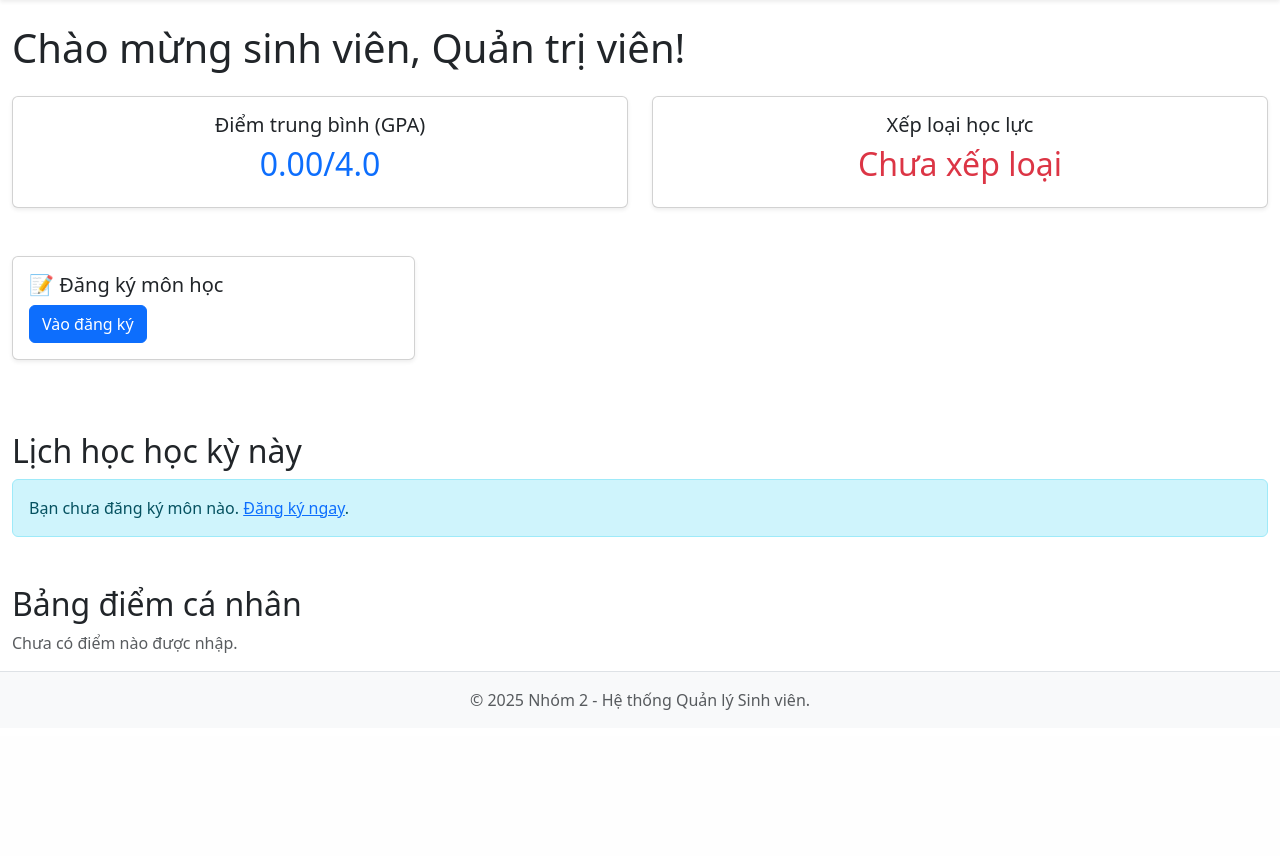
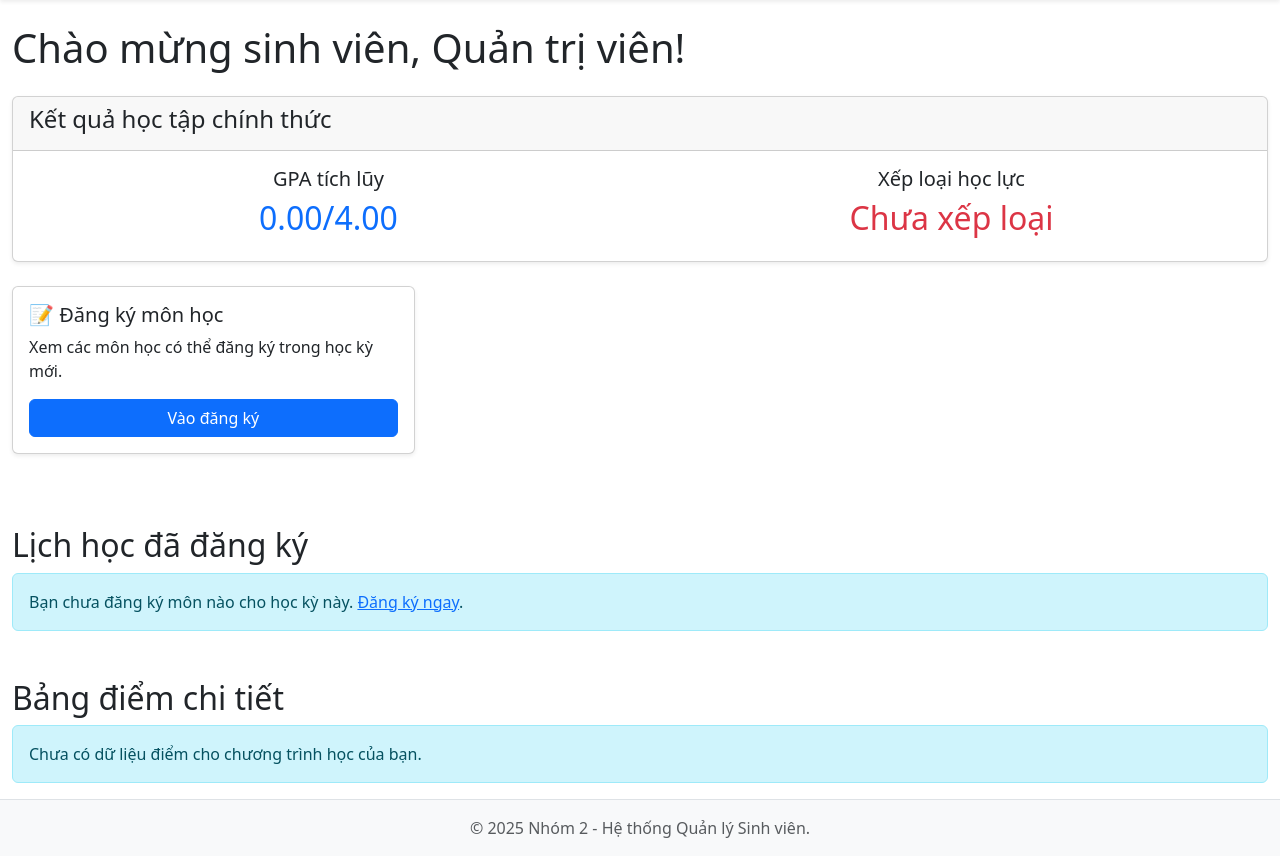
Before and after one commit to LeLuuTrungHoa/QuanLiSinhVien, a PHP site: page /student/index.php in a window 1280 px wide. Shown: the part 64-920 px from the top of the page. Before the commit the page ends 774 px from the top, so only its background shows below. Run offline with PHP 8.4, Linux system fonts and the light colour scheme; a user stored in the database is signed in; data comes from the database, SQL or seed files in the repository.

Commit message:
[Fix] hiển thị kết quả tạm thời và kết quả chính thức trong trường hợp đủ điểm và chưa đủ điểm

```diff
--- a/student/index.php
+++ b/student/index.php
@@ -12,67 +12,115 @@ if (!isset($_SESSION['user_id']) || $_SESSION['role'] !== 'student') {
 
 $student_id = $_SESSION['user_id'];
 
-// === HÀM TÍNH GPA VÀ XẾP LOẠI ===
-function calculateGPAAndRank($pdo, $student_id) {
+// === LOGIC TÍNH TOÁN ĐIỂM VÀ GPA ===
+// Ghi chú: File này thực hiện logic phức tạp để tính GPA, vui lòng đọc kỹ comment để hiểu rõ.
+
+// 1. Lấy lớp của sinh viên để xác định chương trình học
+$stmt = $pdo->prepare("SELECT lop_hoc_id FROM users WHERE id = ?");
+$stmt->execute([$student_id]);
+$student_class = $stmt->fetch();
+
+$all_subjects_grades = [];
+$incomplete_subjects_count = 0;
+$total_points = 0;
+$total_credits = 0;
+$total_subjects_count = 0;
+
+// Chỉ thực hiện tính toán nếu sinh viên đã được xếp lớp
+if ($student_class && $student_class['lop_hoc_id']) {
+    // 2. Lấy tất cả các môn học được phân công cho lớp của sinh viên.
+    // Đây là nguồn chính để biết sinh viên phải học những môn nào.
     $stmt = $pdo->prepare("
         SELECT
-            d.diem_qua_trinh,
-            d.diem_giua_ky,
-            d.diem_cuoi_ky,
+            pc.id AS phan_cong_id,
+            mh.ten_mon,
             mh.so_tin_chi
-        FROM diem d
-        JOIN phan_cong pc ON d.phan_cong_id = pc.id
+        FROM phan_cong pc
         JOIN mon_hoc mh ON pc.subject_id = mh.id
-        WHERE d.student_id = ? AND d.diem_cuoi_ky IS NOT NULL
+        WHERE pc.lop_hoc_id = ?
+        ORDER BY mh.ten_mon
     ");
-    $stmt->execute([$student_id]);
-    $records = $stmt->fetchAll();
+    $stmt->execute([$student_class['lop_hoc_id']]);
+    $assigned_subjects = $stmt->fetchAll();
+    $total_subjects_count = count($assigned_subjects);
 
-    if (empty($records)) {
-        return ['gpa' => 0.0, 'rank' => 'Chưa xếp loại'];
+    // 3. Lặp qua từng môn học trong chương trình, tìm điểm và tính toán
+    foreach ($assigned_subjects as $subject) {
+        // Với mỗi môn học, truy vấn điểm của sinh viên
+        $stmt_grade = $pdo->prepare("
+            SELECT diem_qua_trinh, diem_giua_ky, diem_cuoi_ky
+            FROM diem
+            WHERE student_id = ? AND phan_cong_id = ?
+        ");
+        $stmt_grade->execute([$student_id, $subject['phan_cong_id']]);
+        $grade = $stmt_grade->fetch();
+
+        $diem_qt = $grade['diem_qua_trinh'] ?? null;
+        $diem_gk = $grade['diem_giua_ky'] ?? null;
+        $diem_ck = $grade['diem_cuoi_ky'] ?? null;
+
+        // Chuẩn bị một mảng để chứa dữ liệu của môn học này, sẽ được dùng để hiển thị ở bảng điểm dưới
+        $subject_data = [
+            'ten_mon' => $subject['ten_mon'],
+            'so_tin_chi' => $subject['so_tin_chi'],
+            'diem_qua_trinh' => $diem_qt,
+            'diem_giua_ky' => $diem_gk,
+            'diem_cuoi_ky' => $diem_ck,
+            'diem_he_10' => null, // Điểm tổng kết theo thang 10
+            'diem_he_4' => null,  // Điểm tổng kết theo thang 4 (GPA)
+        ];
+
+        // *** QUY TẮC QUAN TRỌNG: Kiểm tra môn học đã có ĐỦ 3 cột điểm chưa ***
+        // Nếu một trong các điểm là null, môn này sẽ không được tính vào GPA.
+        if ($diem_qt !== null && $diem_gk !== null && $diem_ck !== null) {
+            // Môn học đủ điểm, tiến hành tính toán
+
+            // a. Tính điểm hệ 10 (ví dụ: QT 20%, GK 30%, CK 50%)
+            $score_10 = ($diem_qt * 0.2) + ($diem_gk * 0.3) + ($diem_ck * 0.5);
+            $subject_data['diem_he_10'] = $score_10;
+
+            // b. Quy đổi điểm từ thang 10 sang thang 4
+            $gpa_point = 0.0;
+            if ($score_10 >= 8.5) $gpa_point = 4.0;
+            elseif ($score_10 >= 8.0) $gpa_point = 3.5; // B+
+            elseif ($score_10 >= 7.0) $gpa_point = 3.0; // B
+            elseif ($score_10 >= 6.5) $gpa_point = 2.5; // C+
+            elseif ($score_10 >= 5.5) $gpa_point = 2.0; // C
+            elseif ($score_10 >= 5.0) $gpa_point = 1.5; // D+
+            elseif ($score_10 >= 4.0) $gpa_point = 1.0; // D
+            else $gpa_point = 0.0; // F
+
+            $subject_data['diem_he_4'] = $gpa_point;
+
+            // c. Cộng dồn điểm và tín chỉ để tính GPA chung
+            $credit = (int)$subject['so_tin_chi'];
+            $total_points += $gpa_point * $credit; // Tổng điểm = (điểm hệ 4 * số tín chỉ)
+            $total_credits += $credit;             // Tổng số tín chỉ
+        } else {
+            // Nếu chưa đủ điểm, đánh dấu là môn chưa hoàn thành
+            $incomplete_subjects_count++;
+        }
+
+        // Thêm dữ liệu môn này vào mảng lớn để hiển thị
+        $all_subjects_grades[] = $subject_data;
     }
+}
 
-    $total_points = 0;
-    $total_credits = 0;
+// 4. Tính GPA cuối cùng và xếp loại
+// GPA = Tổng điểm (đã nhân tín chỉ) / Tổng tín chỉ
+$gpa = ($total_credits > 0) ? round($total_points / $total_credits, 2) : 0.0;
 
-    foreach ($records as $r) {
-        // Tính điểm tổng (hệ số: QT 20%, GK 30%, CK 50%)
-        $score =
-            ($r['diem_qua_trinh'] ?? 0) * 0.2 +
-            ($r['diem_giua_ky'] ?? 0) * 0.3 +
-            ($r['diem_cuoi_ky'] ?? 0) * 0.5;
-
-        // Quy đổi sang thang GPA 4.0
-        if ($score >= 8.5) $gpa_point = 4.0;
-        elseif ($score >= 7.0) $gpa_point = 3.0;
-        elseif ($score >= 5.5) $gpa_point = 2.0;
-        elseif ($score >= 4.0) $gpa_point = 1.0;
-        else $gpa_point = 0.0;
-
-        $credit = (int)($r['so_tin_chi'] ?? 0);
-        $total_points += $gpa_point * $credit;
-        $total_credits += $credit;
-    }
-
-    if ($total_credits == 0) {
-        return ['gpa' => 0.0, 'rank' => 'Chưa xếp loại'];
-    }
-
-    $gpa = round($total_points / $total_credits, 2);
-
-    // Xếp loại học lực
+// Xếp loại học lực dựa trên GPA
+$rank = 'Chưa xếp loại';
+if ($gpa > 0) {
     if ($gpa >= 3.6) $rank = 'Xuất sắc';
     elseif ($gpa >= 3.2) $rank = 'Giỏi';
     elseif ($gpa >= 2.5) $rank = 'Khá';
     elseif ($gpa >= 2.0) $rank = 'Trung bình';
-    elseif ($gpa >= 1.0) $rank = 'Yếu';
-    else $rank = 'Kém';
-
-    return ['gpa' => $gpa, 'rank' => $rank];
+    else $rank = 'Yếu';
 }
 
-// === LẤY DỮ LIỆU ===
-// Lịch học (từ dang_ky)
+// 5. Lấy lịch học (các môn đã đăng ký) để hiển thị riêng
 $schedules = [];
 $stmt = $pdo->prepare("
     SELECT
@@ -90,29 +138,8 @@ $stmt = $pdo->prepare("
 $stmt->execute([$student_id]);
 $schedules = $stmt->fetchAll();
 
-// Bảng điểm
-$grades = [];
-$stmt = $pdo->prepare("
-    SELECT
-        mh.ten_mon,
-        d.diem_qua_trinh,
-        d.diem_giua_ky,
-        d.diem_cuoi_ky
-    FROM diem d
-    JOIN phan_cong pc ON d.phan_cong_id = pc.id
-    JOIN mon_hoc mh ON pc.subject_id = mh.id
-    WHERE d.student_id = ?
-    ORDER BY mh.ten_mon
-");
-$stmt->execute([$student_id]);
-$grades = $stmt->fetchAll();
 
-// Tính GPA & xếp loại
-$gpaInfo = calculateGPAAndRank($pdo, $student_id);
-$gpa = $gpaInfo['gpa'];
-$rank = $gpaInfo['rank'];
 ?>
-
 <?php require_once '../includes/header.php'; ?>
 
 <div class="container-fluid">
@@ -120,22 +147,39 @@ $rank = $gpaInfo['rank'];
         <div class="col-12">
             <h1 class="mt-4">Chào mừng sinh viên, <?= htmlspecialchars($_SESSION['full_name']) ?>!</h1>
 
-            <!-- === GPA & XẾP LOẠI === -->
-            <div class="row mt-4">
-                <div class="col-md-6 mb-4">
-                    <div class="card text-center shadow-sm">
-                        <div class="card-body">
-                            <h5 class="card-title">Điểm trung bình (GPA)</h5>
-                            <h2 class="text-primary"><?= number_format($gpa, 2) ?>/4.0</h2>
+            <!-- === KHU VỰC HIỂN THỊ GPA VÀ XẾP LOẠI === -->
+            <div class="card mt-4 shadow-sm">
+                <div class="card-header">
+                    <h4>
+                        <?php if ($incomplete_subjects_count > 0 && $total_subjects_count > 0): ?>
+                            Kết quả học tập tạm thời
+                        <?php else: ?>
+                            Kết quả học tập chính thức
+                        <?php endif; ?>
+                    </h4>
+                </div>
+                <div class="card-body">
+                    <div class="row text-center">
+                        <div class="col-md-6 mb-3 mb-md-0">
+                            <h5>
+                                <?php if ($incomplete_subjects_count > 0 && $total_subjects_count > 0): ?>
+                                    GPA tạm thời
+                                <?php else: ?>
+                                    GPA tích lũy
+                                <?php endif; ?>
+                            </h5>
+                            <h2 class="text-primary"><?= number_format($gpa, 2) ?>/4.00</h2>
                         </div>
-                    </div>
-                </div>
-                <div class="col-md-6 mb-4">
-                    <div class="card text-center shadow-sm">
-                        <div class="card-body">
-                            <h5 class="card-title">Xếp loại học lực</h5>
+                        <div class="col-md-6">
+                            <h5>
+                                <?php if ($incomplete_subjects_count > 0 && $total_subjects_count > 0): ?>
+                                    Xếp loại tạm thời
+                                <?php else: ?>
+                                    Xếp loại học lực
+                                <?php endif; ?>
+                            </h5>
                             <h2 class="<?php
-                                if ($gpa >= 2.5) echo 'text-success';
+                                if ($gpa >= 3.2) echo 'text-success';
                                 elseif ($gpa >= 2.0) echo 'text-warning';
                                 else echo 'text-danger';
                             ?>">
@@ -143,32 +187,43 @@ $rank = $gpaInfo['rank'];
                             </h2>
                         </div>
                     </div>
+
+                    <?php // Hiển thị thông báo nếu còn môn chưa đủ điểm ?>
+                    <?php if ($incomplete_subjects_count > 0 && $total_subjects_count > 0): ?>
+                        <div class="alert alert-info mt-3 mb-0">
+                            <i class="fas fa-info-circle"></i>
+                            Ghi chú: Còn <strong><?= $incomplete_subjects_count ?></strong>/<?= $total_subjects_count ?> môn chưa có điểm đầy đủ để tính vào GPA chính thức.
+                            <br>
+                            <small class="text-muted">GPA tạm thời chỉ được tính dựa trên các môn đã hoàn thành.</small>
+                        </div>
+                    <?php endif; ?>
+
+                    <?php // Hiển thị cảnh báo học vụ nếu GPA thấp và đã có đủ điểm các môn ?>
+                     <?php if ($gpa > 0 && $gpa < 2.0 && $incomplete_subjects_count == 0): ?>
+                        <div class="alert alert-danger mt-3 mb-0">
+                            ⚠️ <strong>Cảnh báo học vụ:</strong> GPA của bạn dưới 2.0. Vui lòng liên hệ cố vấn học tập!
+                        </div>
+                    <?php endif; ?>
                 </div>
             </div>
-
-            <?php if ($gpa > 0 && $gpa < 2.0): ?>
-                <div class="alert alert-danger">
-                    ⚠️ <strong>Cảnh báo học vụ:</strong> GPA của bạn dưới 2.0. Vui lòng liên hệ cố vấn học tập!
-                </div>
-            <?php endif; ?>
 
             <!-- === CHỨC NĂNG NHANH === -->
             <div class="row mt-4">
                 <div class="col-md-6 col-lg-4 mb-4">
                     <div class="card h-100 shadow-sm">
-                        <div class="card-body">
+                        <div class="card-body d-flex flex-column">
                             <h5 class="card-title">📝 Đăng ký môn học</h5>
-                            <a href="register.php" class="btn btn-primary">Vào đăng ký</a>
+                            <p class="card-text">Xem các môn học có thể đăng ký trong học kỳ mới.</p>
+                            <a href="register.php" class="btn btn-primary mt-auto">Vào đăng ký</a>
                         </div>
                     </div>
                 </div>
-
             </div>
 
-            <!-- === LỊCH HỌC === -->
-            <h2 class="mt-5">Lịch học học kỳ này</h2>
+            <!-- === LỊCH HỌC ĐÃ ĐĂNG KÝ === -->
+            <h2 class="mt-5">Lịch học đã đăng ký</h2>
             <?php if (empty($schedules)): ?>
-                <div class="alert alert-info">Bạn chưa đăng ký môn nào. <a href="register.php">Đăng ký ngay</a>.</div>
+                <div class="alert alert-info">Bạn chưa đăng ký môn nào cho học kỳ này. <a href="register.php">Đăng ký ngay</a>.</div>
             <?php else: ?>
                 <div class="table-responsive">
                     <table class="table table-bordered table-striped">
@@ -194,28 +249,40 @@ $rank = $gpaInfo['rank'];
                 </div>
             <?php endif; ?>
 
-            <!-- === BẢNG ĐIỂM === -->
-            <h2 class="mt-5">Bảng điểm cá nhân</h2>
-            <?php if (empty($grades)): ?>
-                <p class="text-muted">Chưa có điểm nào được nhập.</p>
+            <!-- === BẢNG ĐIỂM CHI TIẾT === -->
+            <h2 class="mt-5">Bảng điểm chi tiết</h2>
+            <?php if (empty($all_subjects_grades)): ?>
+                <div class="alert alert-info">Chưa có dữ liệu điểm cho chương trình học của bạn.</div>
             <?php else: ?>
                 <div class="table-responsive">
-                    <table class="table table-bordered table-striped">
+                    <table class="table table-bordered table-striped table-hover">
                         <thead class="table-primary">
                             <tr>
-                                <th>Môn học</th>
-                                <th>Quá trình</th>
-                                <th>Giữa kỳ</th>
-                                <th>Cuối kỳ</th>
+                                <th class="text-center">#</th>
+                                <th>Tên môn học</th>
+                                <th class="text-center">Số tín chỉ</th>
+                                <th class="text-center">Quá trình</th>
+                                <th class="text-center">Giữa kỳ</th>
+                                <th class="text-center">Cuối kỳ</th>
+                                <th class="text-center bg-secondary text-white">Điểm hệ 10</th>
+                                <th class="text-center bg-secondary text-white">Điểm hệ 4</th>
                             </tr>
                         </thead>
                         <tbody>
-                            <?php foreach ($grades as $g): ?>
+                            <?php foreach ($all_subjects_grades as $index => $g): ?>
                             <tr>
+                                <td class="text-center"><?= $index + 1 ?></td>
                                 <td><?= htmlspecialchars($g['ten_mon']) ?></td>
-                                <td><?= $g['diem_qua_trinh'] !== null ? number_format((float)$g['diem_qua_trinh'], 1) : '–' ?></td>
-                                <td><?= $g['diem_giua_ky'] !== null ? number_format((float)$g['diem_giua_ky'], 1) : '–' ?></td>
-                                <td><?= $g['diem_cuoi_ky'] !== null ? number_format((float)$g['diem_cuoi_ky'], 1) : '–' ?></td>
+                                <td class="text-center"><?= htmlspecialchars($g['so_tin_chi']) ?></td>
+                                <td class="text-center"><?= $g['diem_qua_trinh'] !== null ? number_format((float)$g['diem_qua_trinh'], 1) : '–' ?></td>
+                                <td class="text-center"><?= $g['diem_giua_ky'] !== null ? number_format((float)$g['diem_giua_ky'], 1) : '–' ?></td>
+                                <td class="text-center"><?= $g['diem_cuoi_ky'] !== null ? number_format((float)$g['diem_cuoi_ky'], 1) : '–' ?></td>
+                                <td class="text-center fw-bold <?= $g['diem_he_10'] === null ? 'text-muted' : '' ?>">
+                                    <?= $g['diem_he_10'] !== null ? number_format((float)$g['diem_he_10'], 2) : 'N/A' ?>
+                                </td>
+                                <td class="text-center fw-bold <?= $g['diem_he_4'] === null ? 'text-muted' : '' ?>">
+                                    <?= $g['diem_he_4'] !== null ? number_format((float)$g['diem_he_4'], 2) : 'N/A' ?>
+                                </td>
                             </tr>
                             <?php endforeach; ?>
                         </tbody>
```
